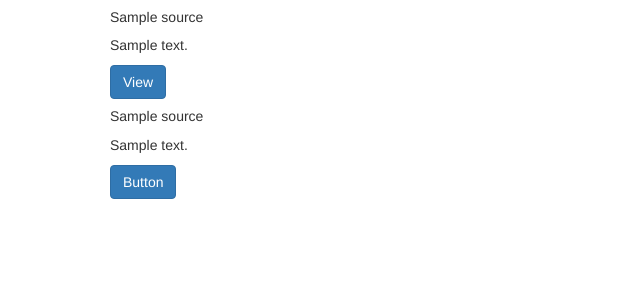
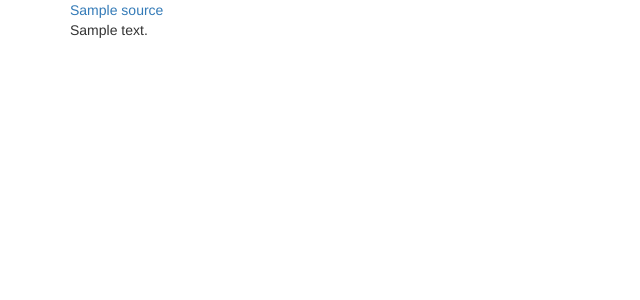
Before and after one commit to Mutembeijoe/news_api, a Flask app: template app/templates/index.html in a window 1280 px wide. Shown: the top 300 px of the page, without its empty margins (0-640 px from the left). Run offline with Flask 2, Linux system fonts and the light colour scheme; the template is opened without the code that fills it: most values are stand-ins (such as "Sample title", 1, 10 or a date in 2020); some libraries are stand-ins or nearby versions.

Commit message:
replaces flask-bootstrap with flask-bootstrap4, uses boostrap classes to display news sources on the home page

```diff
--- a/app/templates/index.html
+++ b/app/templates/index.html
@@ -1,23 +1,16 @@
 {%extends 'base.html'%}
 {%block page_content%}
-    <ul>
-        {%for source in sources%}
-       <div class="card w-75">
-            <div class="card-body">
-                <h5 class="card-title">{{source.name}}</h5>
-                <p class="card-text">{{source.description}}</p>
-                <a href="#" class="btn btn-primary">View</a>
+        <div class="row">
+            {%for source in sources%}
+            <div class="col-md-4 col-lg-3 my-3">
+                 <div class="card h-100">
+                      <div class="card-body">
+                        <a href= "{{url_for('source',name = source.id)}}" class="card-title">{{source.name}}</a>
+                        <p class="card-text">{{source.desc | truncate(100,True)}}</p>
+                      </div>
+                </div>
             </div>
-       </div>
-
-        <div class="card w-50">
-              <div class="card-body">
-                <h5 class="card-title">{{source.name}}</h5>
-                <p class="card-text">{{source.description}}</p>
-                <a href="#" class="btn btn-primary">Button</a>
-              </div>
+            {%endfor%}
         </div>
-        {%endfor%}
-    </ul>
 
 {%endblock page_content%}
```
Also changed, not shown: app/views.py (+5 -2 lines).
